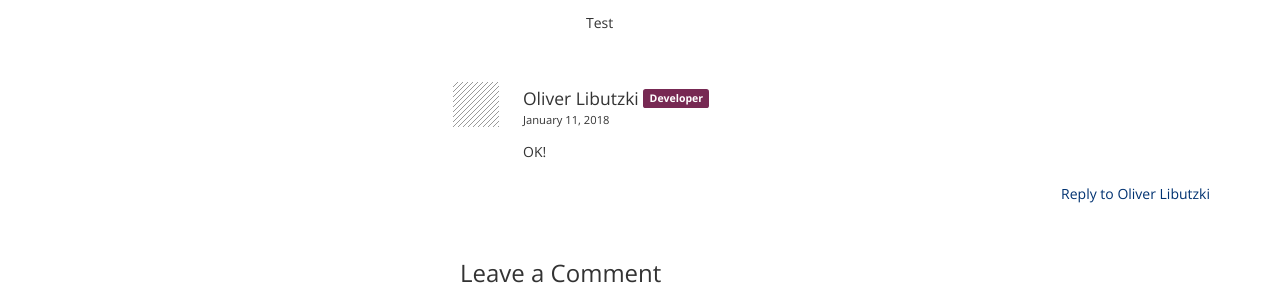
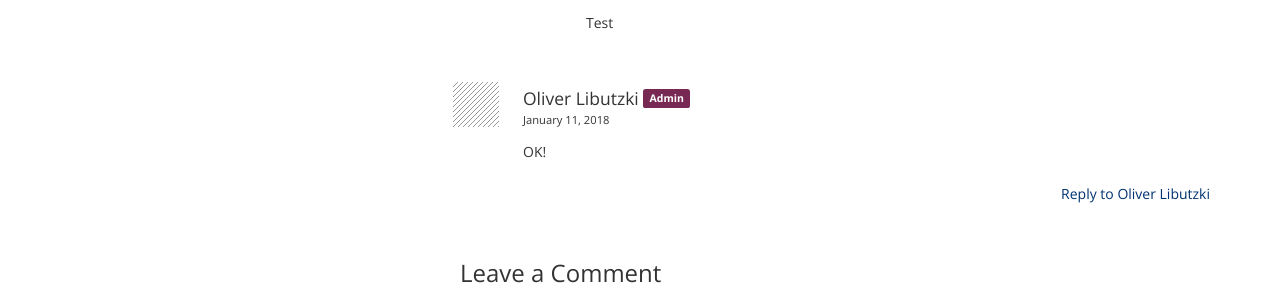
Before and after one commit to tapir-test/tapir-website, a Jekyll site: the page built from _posts/2017-12-15-tapir-released.md, in a window 1280 px wide. Shown: the part 478-763 px from the top of the page. Built offline with Jekyll 4.4.1, drawn with Linux system fonts in a browser that asks for light colours; comment, search, counter and statistics services are not loaded.

Commit message:
Comment fix
Signed-off-by: Oliver Libutzki <oliver.libutzki@bmiag.de>

```diff
--- a/_includes/comment.html
+++ b/_includes/comment.html
@@ -5,7 +5,7 @@
   {%endif %}
 {% endfor %}
 
-<article  class="js-comment comment {% if isAdmin%}admin{% endif %} {% unless include.replying_to == 0 %}child{% endunless %}">
+<article  class="js-comment comment {% unless include.replying_to == 0 %}child{% endunless %}">
   <div class="comment-avatar">
     {% if include.avatar %}
       <noscript><img src="{{ include.avatar }}" alt=""></noscript>
@@ -25,7 +25,7 @@
       {{ include.name | strip_html }}
     {% endunless %}
     {%if isAdmin %}
-      <span class="label label-info label-small">Developer</span>
+      <span class="label label-info label-small">Admin</span>
     {% endif %}
   </h3>
   <div class="comment-timestamp">
--- a/_sass/_comments.scss
+++ b/_sass/_comments.scss
@@ -106,13 +106,3 @@
 #comment-form {
   margin-bottom: 3em;
 }
-
-/* Site author specific */
-.admin {
-  .comment-author-name {
-      a:first-of-type {
-          box-shadow: inset 0 -0.25em 0 rgba($brand-primary, 0.5);
-      }
-
-  }
-}
```
